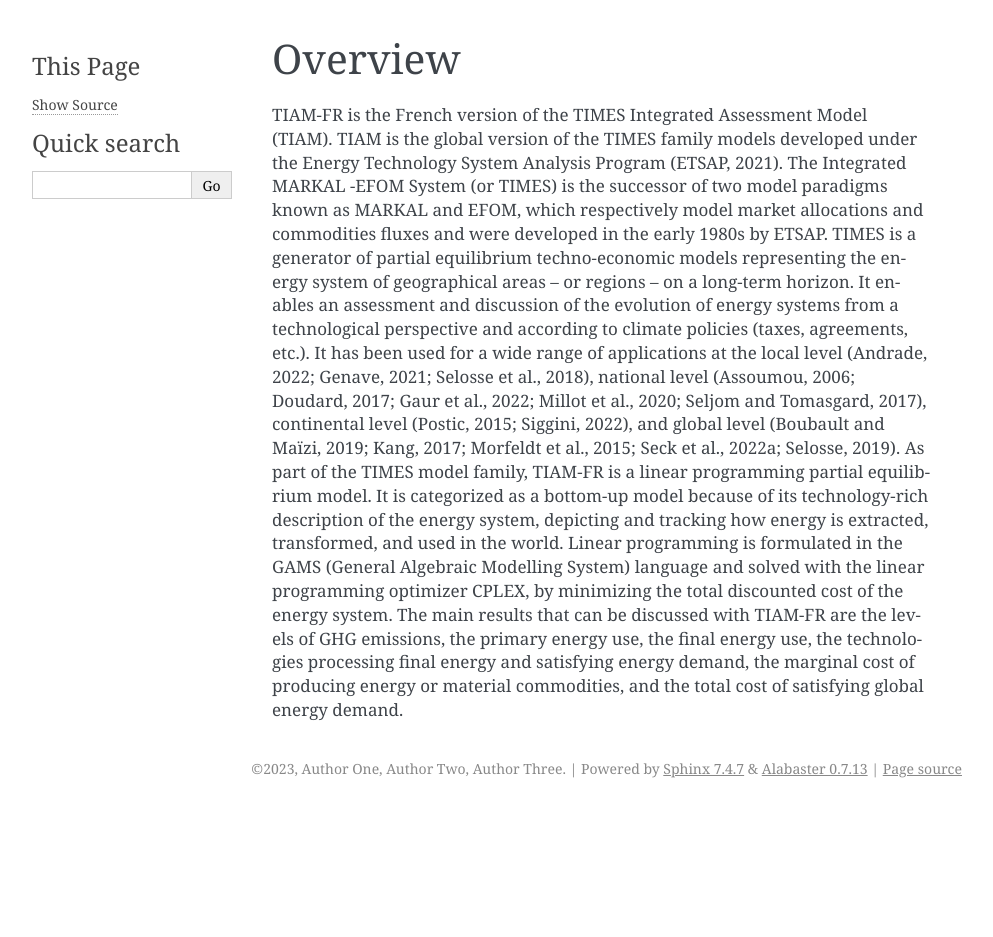
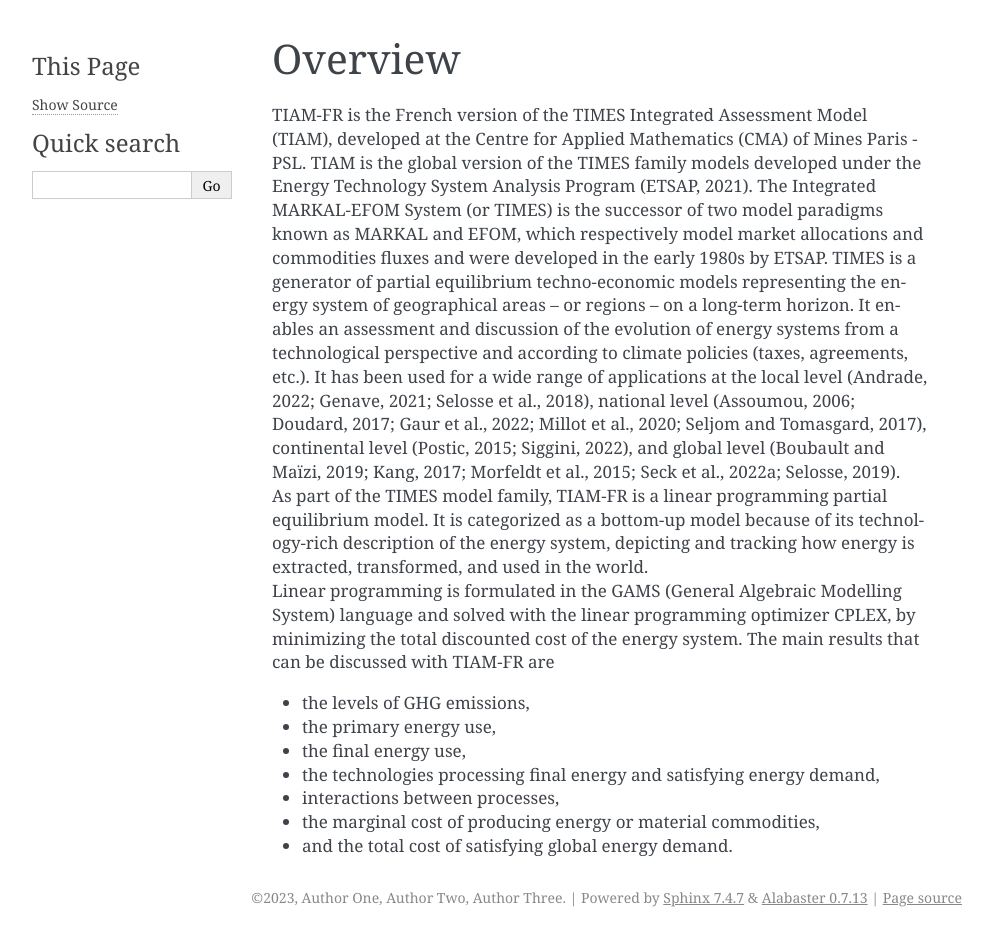
Before and after one commit to LucasDesport/tiam-fr, a Sphinx documentation site: the page built from docs/overview/index.md, in a window 1280 px wide. Shown: the whole page, without its empty margins (148-1141 px from the left). Built offline with Sphinx 7.4.7, drawn with Linux system fonts in a browser that asks for light colours; before the commit the page ends 900 px from its top, so only the background shows below that.

Commit message:
Update index.md
reoganization of the text

```diff
--- a/docs/overview/index.md
+++ b/docs/overview/index.md
@@ -1,7 +1,7 @@
 # Overview
 
-TIAM-FR is the French version of the TIMES Integrated Assessment Model (TIAM). TIAM is the global version of the TIMES family models developed
-under the Energy Technology System Analysis Program (ETSAP, 2021). The Integrated MARKAL -EFOM  System (or TIMES) is the successor of two model
+TIAM-FR is the French version of the TIMES Integrated Assessment Model (TIAM), developed at the Centre for Applied Mathematics (CMA) of Mines Paris - PSL. TIAM is the global version of the TIMES family models developed
+under the Energy Technology System Analysis Program (ETSAP, 2021). The Integrated MARKAL-EFOM System (or TIMES) is the successor of two model
 paradigms known as MARKAL and EFOM, which respectively model market allocations and commodities fluxes and were developed in the early 1980s by
 ETSAP. TIMES is a generator of partial equilibrium techno-economic models representing the energy system of geographical areas – or regions – on
 a long-term horizon. It enables an assessment and discussion of the evolution of energy systems from a technological perspective and according
@@ -9,8 +9,14 @@ to climate policies (taxes, agreements, etc.). It has been used for a wide range
 (Andrade, 2022; Genave, 2021; Selosse et al., 2018), national level (Assoumou, 2006; Doudard, 2017; Gaur et al., 2022; Millot et al., 2020; Seljom and Tomasgard, 2017),
 continental level (Postic, 2015; Siggini, 2022), and global level (Boubault and Maïzi, 2019; Kang, 2017; Morfeldt et al., 2015; Seck et al., 2022a; Selosse, 2019).
 As part of the TIMES model family, TIAM-FR is a linear programming partial equilibrium model. It is categorized as a bottom-up model because of
-its technology-rich description of the energy system, depicting and tracking how energy is extracted, transformed, and used in the world. Linear
-programming is formulated in the GAMS (General Algebraic Modelling System) language and solved with the linear programming optimizer CPLEX, by
-minimizing the total discounted cost of the energy system. The main results that can be discussed with TIAM-FR are the levels of GHG emissions,
-the primary energy use, the final energy use, the technologies processing final energy and satisfying energy demand, the marginal cost of
-producing energy or material commodities, and the total cost of satisfying global energy demand.
+its technology-rich description of the energy system, depicting and tracking how energy is extracted, transformed, and used in the world.
+Linear programming is formulated in the GAMS (General Algebraic Modelling System) language and solved with the linear programming optimizer CPLEX, by
+minimizing the total discounted cost of the energy system.
+The main results that can be discussed with TIAM-FR are
++ the levels of GHG emissions,
++ the primary energy use,
++ the final energy use,
++ the technologies processing final energy and satisfying energy demand,
++ interactions between processes,
++ the marginal cost of producing energy or material commodities,
++ and the total cost of satisfying global energy demand.
```
